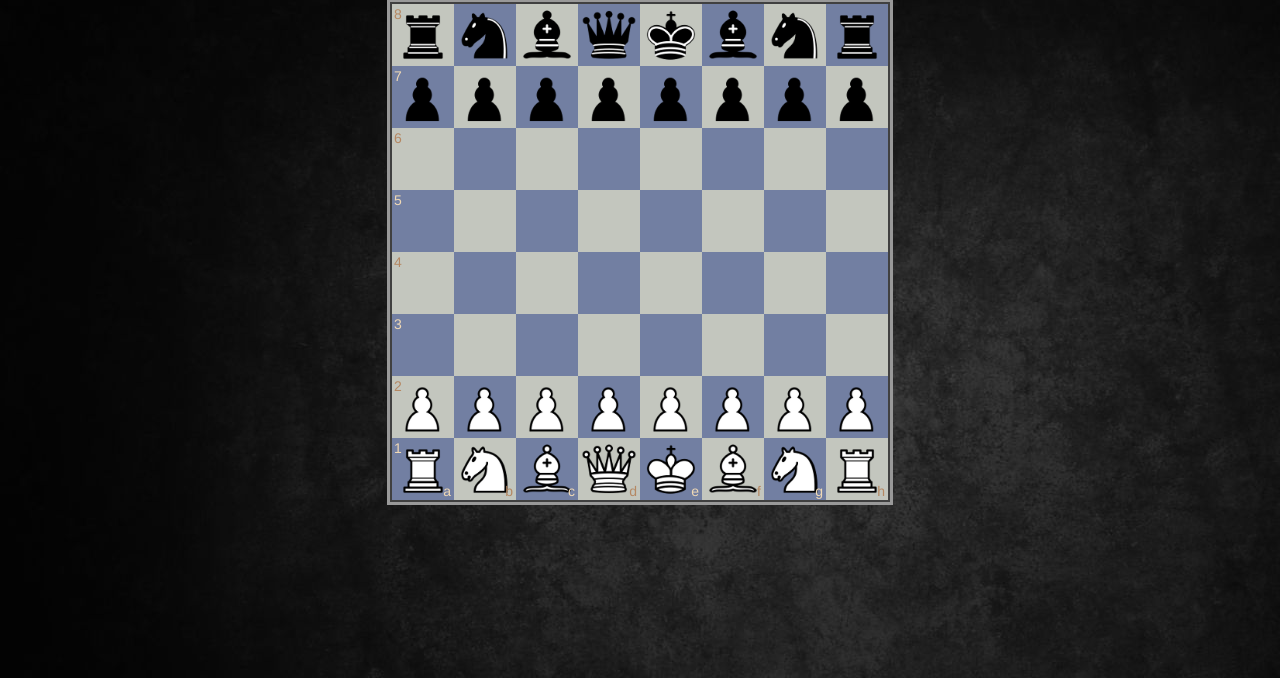
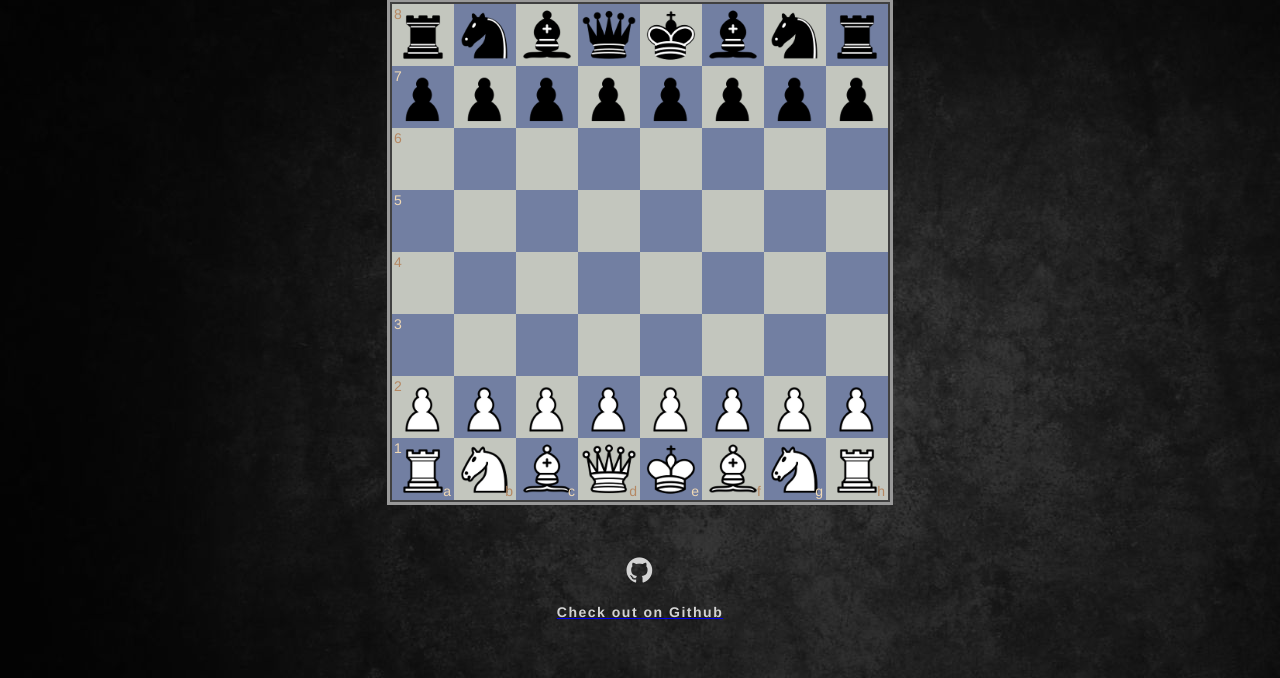
Before and after one commit to alfredbirk/alfus, a PHP site: page / in a window 1280 px wide. Shown: the part 122-800 px from the top of the page. Run offline with PHP 8.4, Linux system fonts and the light colour scheme; some libraries are stand-ins or nearby versions.

Commit message:
Add github footer, add check sfx

```diff
--- a/index.html
+++ b/index.html
@@ -7,6 +7,8 @@
   <title>Alfus</title>
   <link rel="stylesheet" href="chessboard.css" />
   <link rel="stylesheet" type="text/css" href="navigation.css">
+  <meta name="viewport" content="width=device-width, initial-scale=1">
+  <link rel="stylesheet" href="https://cdnjs.cloudflare.com/ajax/libs/font-awesome/4.7.0/css/font-awesome.min.css">
 </head>
 <body style="background-color:#222;">
   <div class="topnav">
@@ -30,7 +32,16 @@
   box-shadow: inset 0 0 3px 3px blue;
 }
 </style>
-  <div class="boardstyle" id="myBoard" style="width: 500px"></div>
+  <div class="boardstyle" id="myBoard" style="width: 500px">
+  </div>
+  <a href="https://github.com/alfredbirk/alfus">
+  <center>
+    <div class="github">
+      <i class="fa fa-github" style="font-size:30px;color:lightgray;margin-top:10px"></i>
+      <h3>Check out on Github</h3>
+    </div>
+  </center>
+</a>
   <script src="./chess.js"></script>
   <script src="./node_modules/jquery/dist/jquery.min.js"></script>
   <script src="./chessboardjs/src/chessboard.js"></script>
@@ -40,6 +51,7 @@
   var audioMoveSelf = new Audio('move-self.mp3')
   var audioMoveOpponent = new Audio('move-opponent.mp3')
   var audioCapture = new Audio('capture.mp3')
+  var audioCheck = new Audio('move-check.mp3')
 
   var onDragStart = function(source, piece, position, orientation) {
     if (chess.in_checkmate() === true || chess.in_draw() === true ||
@@ -71,6 +83,9 @@
 
     if (move.captured) {
       audioCapture.play()
+    }
+    else if(chess.in_check()) {
+      audioCheck.play()
     }
     else {
       audioMoveSelf.play()
@@ -108,6 +123,9 @@
     if (move.captured) {
       audioCapture.play()
     }
+    else if(chess.in_check()) {
+      audioCheck.play()
+    }
     else {
       audioMoveOpponent.play()
     }
--- a/navigation.css
+++ b/navigation.css
@@ -16,6 +16,18 @@ body {
   padding: 0px;
   border-style: solid;
   border-color: #999;
+}
+
+.github {
+  margin: auto;
+  width: 50%;
+  margin-top: 40px;
+  color: lightgray;
+  font-family: Helvetica;
+  line-height: 1.6;
+  letter-spacing: 1.5px;
+  font-size: 12px;
+
 }
 
 .description {
```
